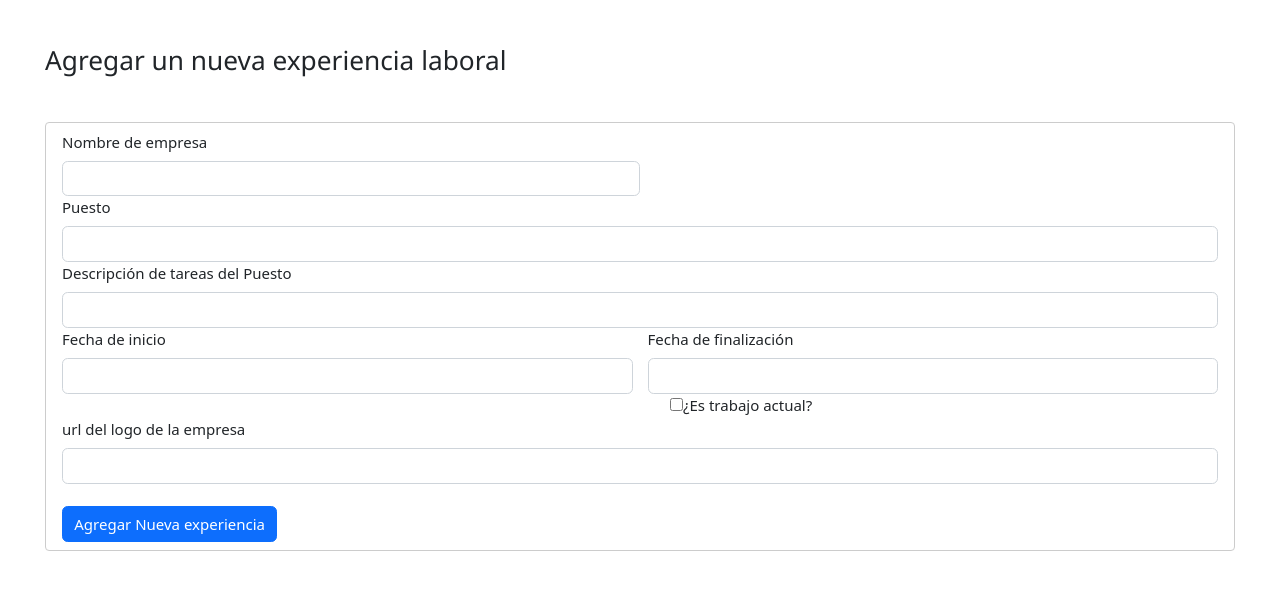
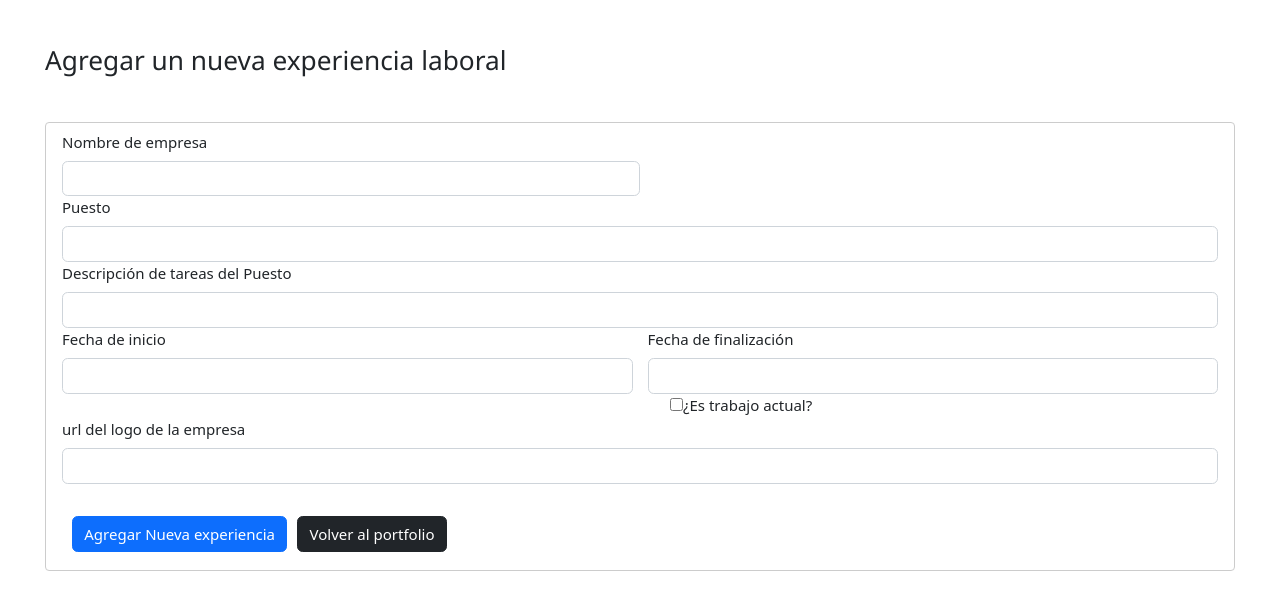
Before and after one commit to ferbonelli/Portfolio-FrontEnd, an Angular app in the folder MiPorfolio/: page /nuevaexperiencia in a window 1280 px wide. Shown: the top 610 px of the page. Built offline with nearby package versions, Linux system fonts and the light colour scheme; no server answers.

Commit message:
Nueva experiencia ok

```diff
--- a/MiPorfolio/src/app/componentes/experiencia/nuevaexperiencia.component.html
+++ b/MiPorfolio/src/app/componentes/experiencia/nuevaexperiencia.component.html
@@ -104,8 +104,11 @@
 
   </div>
 
-  <div class="col-12">
+  <div class="d-grid gap-2 d-md-block col-12">
     <br>
-    <button type="submit" class="btn btn-primary" >Agregar Nueva experiencia</button>
+    <button type="submit" class="btn btn-primary" style="margin: 10px" >Agregar Nueva experiencia</button>
+    <a routerLink="/portfolio">
+    <button type="button" class="btn btn-dark">Volver al portfolio</button></a>
   </div>
+
 </form>
--- a/MiPorfolio/src/app/componentes/experiencia/nuevaexperiencia.component.ts
+++ b/MiPorfolio/src/app/componentes/experiencia/nuevaexperiencia.component.ts
@@ -104,6 +104,10 @@ esactual: boolean = false;
 
   }
 
+  onBack(): void {
+    this.ruta.navigate(['/portfolio']);
+  }
+
   traerPersona() :void{
 
     this.datosPersona.obtenerPersonas().subscribe(
```
